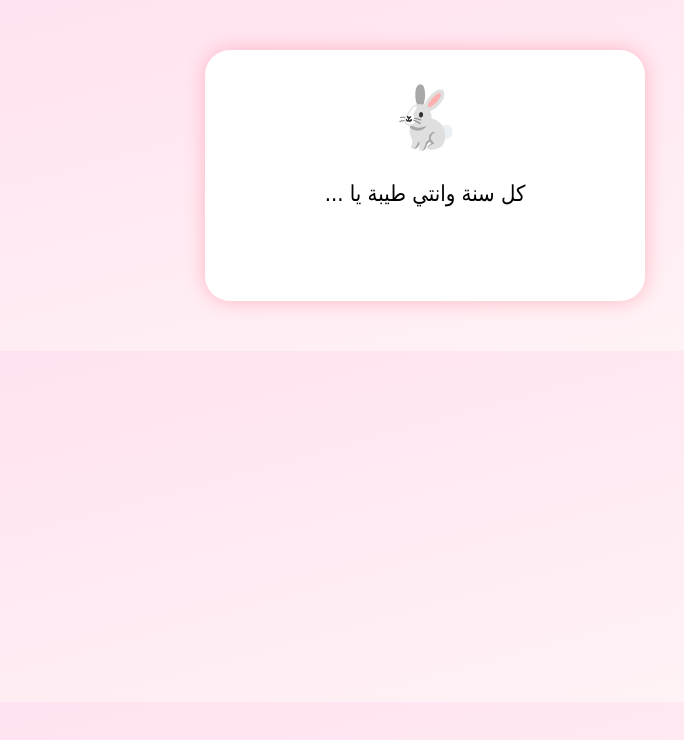
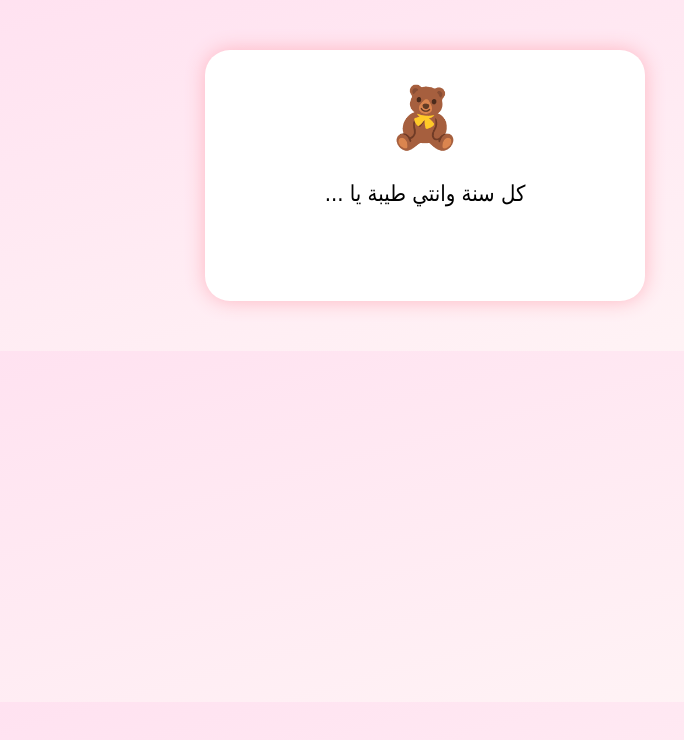
Before and after one commit to gargera0/Maryam-s-birthday, a plain HTML site: page index.html in a window 1280 px wide. Shown: the whole page, without its empty margins (215-899 px from the left). Drawn offline with Linux system fonts and the light colour scheme.

Commit message:
Update index.html

```diff
--- a/index.html
+++ b/index.html
@@ -61,7 +61,7 @@
 </head>
 <body>
   <div class="card">
-    <div class="emoji">🐇</div>
+    <div class="emoji">🧸</div>
     <div class="text" id="text"> </div>
     <div class="cake" id="cake">🎂</div>
     <button class="btn" id="btn" onclick="showFinalMessage()">افتح الرسالة 💌</button>
```
